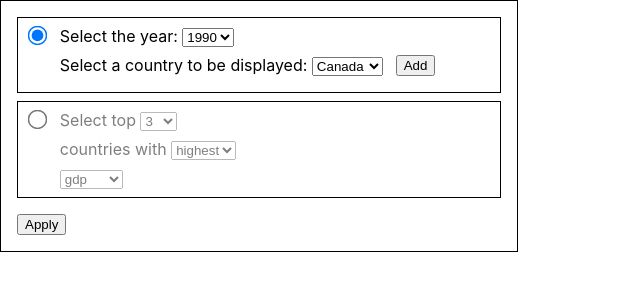
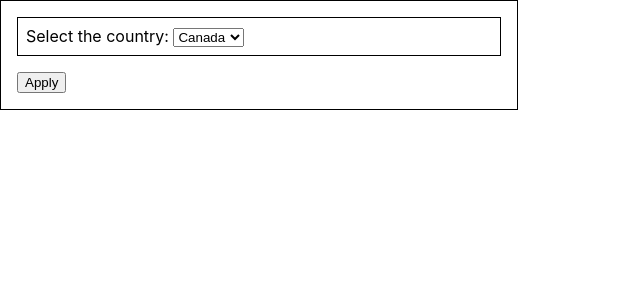
Before and after one commit to markarko/gdpro, a React (Create React App) app in the folder client/: page / in a window 1280 px wide. Shown: the top 300 px of the page, without its empty margins (0-640 px from the left). Built offline with nearby package versions, Linux system fonts and the light colour scheme.

Commit message:
Add country select for basic chart filters

```diff
--- a/client/src/App.js
+++ b/client/src/App.js
@@ -1,11 +1,13 @@
-import MapFilters from './components/filters/map/MapFilters';
+// import MapFilters from './components/filters/map/MapFilters';
+import ChartFilters from './components/filters/chart/ChartFilters';
 
 function App() {
   const years = [1990, 1991, 1992, 1993, 1994, 1995];
   const validCountries = ['Canada', 'Ukraine', 'Mexico', 'Russia', 'England'];
   return (
     <div className="App">
-      <MapFilters years={years} validCountries={validCountries}/>
+      {/* <MapFilters years={years} validCountries={validCountries}/> */}
+      <ChartFilters years={years} validCountries={validCountries}/>
     </div>
   );
 }
--- /dev/null
+++ b/client/src/components/filters/chart/ChartFilters.js
@@ -0,0 +1,35 @@
+import '../Filters.css';
+import BasicFilters from './basic/BasicFilters';
+import { useState } from 'react';
+
+export default function ChartFilters({ years, validCountries }) {
+  const FilterType = {
+    Basic: 'basic'
+  };
+
+  const [selectedFilterType, setSelectedFilterType] = useState(FilterType.Basic);
+
+  const [basicFilters, setBasicFilters] = useState({
+    country: validCountries[0],
+    yearMin: years[0],
+    yearMax: years[years.length - 1]
+  });
+
+  const applyFilters = e => {
+    e.preventDefault();
+  };
+
+  return(
+    <form className="MapFilters" onSubmit={applyFilters}>
+      <div className="filterType">
+        <BasicFilters
+          years={years}
+          validCountries={validCountries}
+          basicFilters={basicFilters}
+          setBasicFilters={setBasicFilters}
+          disable={selectedFilterType !== FilterType.Basic} />
+      </div>
+      <button>Apply</button>
+    </form>
+  );
+}
--- /dev/null
+++ b/client/src/components/filters/chart/basic/BasicFilters.js
@@ -0,0 +1,30 @@
+import '../../Filters.css';
+// import './BasicFilters.css';
+import Select from '../../map/select/Select';
+
+export default function BasicFilters({
+  years,
+  validCountries,
+  basicFilters,
+  setBasicFilters,
+  disable }) {
+
+  const updateCountry = e => {
+    const country = e.target.value;
+    if (validCountries.includes(Number(country))) {
+      setBasicFilters((prevFilters) => ({
+        ...prevFilters,
+        country,
+      }));
+    }
+  };
+
+  return (
+    <div className={disable ? 'disabled' : ''}>
+      <Select
+        options={validCountries}
+        labelText="Select the country: "
+        onChange={e => updateCountry(e)} />
+    </div>
+  );
+}
--- a/client/src/components/filters/map/MapFilters.js
+++ b/client/src/components/filters/map/MapFilters.js
@@ -1,4 +1,4 @@
-import './MapFilters.css';
+import '../Filters.css';
 import TopCountriesFilter from './top_countries/TopCountriesFilter';
 import BasicFilters from './basic/BasicFilters';
 import { useState } from 'react';
--- a/client/src/components/filters/map/basic/BasicFilters.css
+++ b/client/src/components/filters/map/basic/BasicFilters.css
@@ -1,4 +1,4 @@
-.filterType > div {
+.MapFilters > .filterType:nth-child(1) > div {
     display: flex;
     flex-direction: column;
     gap: 1vh;
--- a/client/src/components/filters/map/basic/BasicFilters.js
+++ b/client/src/components/filters/map/basic/BasicFilters.js
@@ -1,4 +1,4 @@
-import '../MapFilters.css';
+import '../../Filters.css';
 import './BasicFilters.css';
 import Select from '../select/Select';
 import CountryFilter from '../country/CountryFilter';
--- a/client/src/components/filters/map/top_countries/TopCountriesFilter.js
+++ b/client/src/components/filters/map/top_countries/TopCountriesFilter.js
@@ -1,4 +1,4 @@
-import '../MapFilters.css';
+import '../../Filters.css';
 import './TopCountriesFilter.css';
 import Select from '../select/Select';
 
```
Also changed, not shown: client/src/components/filters/Filters.css (renamed from client/src/components/filters/map/MapFilters.css).
